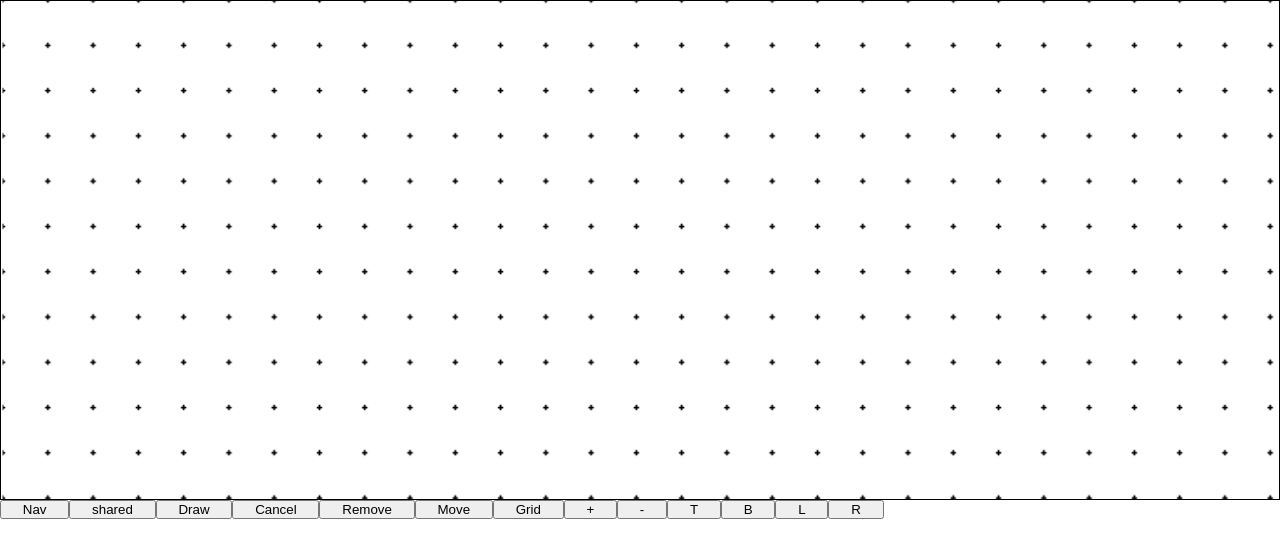
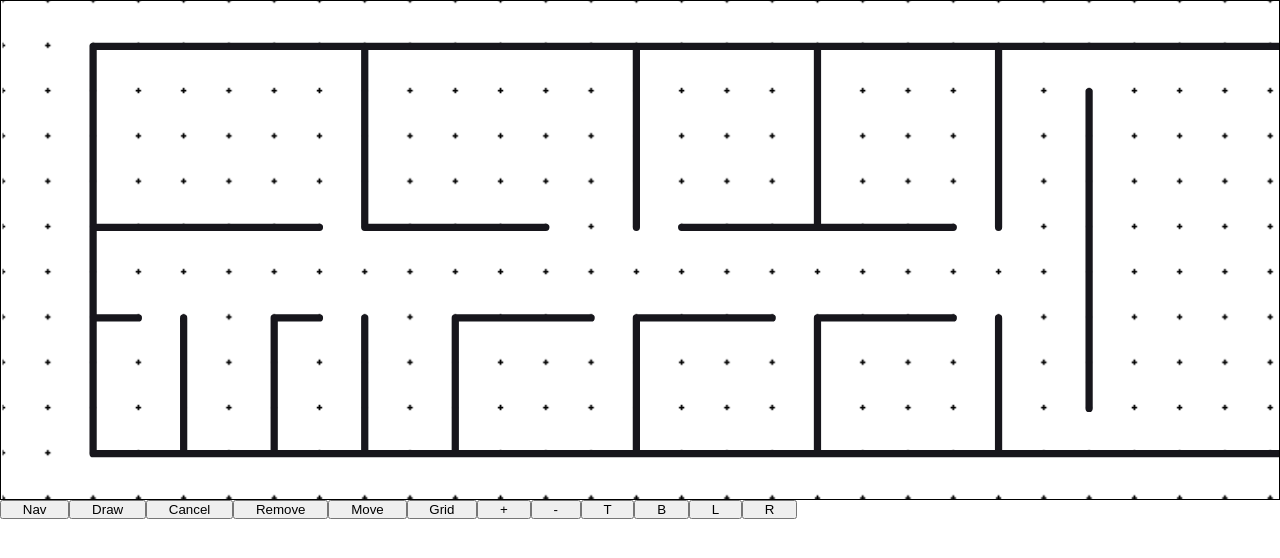
Before and after one commit to N6MCA51593/it-tasker, a React (Create React App) app in the folder client/: page / in a window 1280 px wide. Shown: the top 558 px of the page. Built offline with nearby package versions, Linux system fonts and the light colour scheme.

Commit message:
area progress

```diff
--- /dev/null
+++ b/client/src/features/geometry/AreaDrawing.js
@@ -0,0 +1,45 @@
+import React, { useState } from 'react';
+//import { useSelector, useDispatch } from 'react-redux';
+import FloorGeometry from 'features/geometry/FloorGeometry';
+import Grid from 'features/geometry/Grid';
+
+const AreaDrawing = ({
+  mode,
+  isGrid,
+  getRelCoord,
+  panHLvl,
+  panVLvl,
+  zoomLvl,
+  width,
+  height
+}) => {
+  //const dispatch = useDispatch();
+
+  const handleClick = e => {};
+
+  const handleMouseMove = e => {};
+
+  return (
+    <div
+      onClick={e => handleClick(e)}
+      onMouseMove={e => handleMouseMove(e)}
+      className='draw-area'
+    >
+      <svg
+        viewBox={`${panHLvl} ${panVLvl} ${width * zoomLvl} ${height * zoomLvl}`}
+      >
+        {isGrid && (
+          <Grid
+            panVLvl={panVLvl}
+            panHLvl={panHLvl}
+            width={width * zoomLvl}
+            height={height * zoomLvl}
+          />
+        )}
+        <FloorGeometry />
+      </svg>
+    </div>
+  );
+};
+
+export default AreaDrawing;
--- a/client/src/features/geometry/FloorGeometry.js
+++ b/client/src/features/geometry/FloorGeometry.js
@@ -1,26 +1,28 @@
-import React from 'react';
-import { useSelector } from 'react-redux';
+import React, { memo } from 'react';
+//import { useSelector } from 'react-redux';
 
 const FloorGeometry = () => {
-  const walls = useSelector(state => Object.values(state.walls.entities));
+  //const walls = useSelector(state => Object.values(state.walls.entities));
 
-  const path = (() => {
-    const reducer = (accum, wall) => {
-      const { x1, y1, x2, y2 } = wall.coords;
-      return accum + `M ${x1} ${y1} L ${x2} ${y2}`;
-    };
-    return walls.reduce(reducer, '');
-  })();
+  // const path = (() => {
+  //   const reducer = (accum, wall) => {
+  //     const { x1, y1, x2, y2 } = wall.coords;
+  //     return accum + `M ${x1} ${y1} L ${x2} ${y2}`;
+  //   };
+  //   return walls.reduce(reducer, '');
+  // })();
+  const path =
+    'M 100 50 L 2050 50M 2050 50 L 2050 500M 2050 500 L 100 500M 100 500 L 100 50M 100 350 L 150 350M 200 350 L 200 500M 300 350 L 350 350M 300 350 L 300 500M 400 500 L 400 350M 400 250 L 400 50M 100 250 L 350 250M 500 500 L 500 350M 700 250 L 700 50M 700 350 L 700 500M 900 350 L 900 500M 900 250 L 900 50M 1100 250 L 1100 50M 1100 500 L 1100 350M 1600 350 L 1600 500M 1600 250 L 1600 50M 500 350 L 650 350M 700 350 L 850 350M 900 350 L 1050 350M 1500 450 L 1500 100M 1200 100 L 1200 450M 400 250 L 600 250M 900 250 L 750 250M 900 250 L 1050 250';
 
   return (
     <path
       d={path}
       strokeWidth='8'
       stroke='#17161c'
-      stroke-linecap='round'
-      stroke-linejoin='round'
+      strokeLinecap='round'
+      strokeLinejoin='round'
     />
   );
 };
 
-export default FloorGeometry;
+export default memo(FloorGeometry);
--- a/client/src/features/geometry/Geometry.js
+++ b/client/src/features/geometry/Geometry.js
@@ -4,7 +4,8 @@ import useDimensions from 'features/geometry/useDimensions';
 import useCoordinates from 'features/geometry/useCoordinates';
 import useZoomAndPan from 'features/geometry/useZoomAndPan';
 import useGrid from 'features/geometry/useGrid';
-import GeometryDrawing from 'features/geometry/GeometryDrawing';
+//import GeometryDrawing from 'features/geometry/GeometryDrawing';
+import AreaDrawing from 'features/geometry/AreaDrawing';
 
 const Geometry = () => {
   const [mode, setMode] = useState('draw');
@@ -77,7 +78,7 @@ const Geometry = () => {
         onPointerLeave={() => handlePointerLeave()}
         onWheel={e => handleWheel(e)}
       >
-        <GeometryDrawing
+        {/*<GeometryDrawing
           mode={mode}
           isGrid={isGrid}
           getRelCoord={getRelCoord}
@@ -86,7 +87,19 @@ const Geometry = () => {
           zoomLvl={zoomLvl}
           width={width}
           height={height}
-        />
+        />*/}
+        {
+          <AreaDrawing
+            mode={mode}
+            isGrid={isGrid}
+            getRelCoord={getRelCoord}
+            panHLvl={panHLvl}
+            panVLvl={panVLvl}
+            zoomLvl={zoomLvl}
+            width={width}
+            height={height}
+          />
+        }
       </div>
       <GeometryControls
         zoomIn={zoomIn}
--- a/client/src/features/geometry/GeometryControls.js
+++ b/client/src/features/geometry/GeometryControls.js
@@ -1,6 +1,5 @@
 import React from 'react';
 import { cancelDrawing } from 'features/geometry/wallSlice';
-import sharedAct from 'features/geometry/sharedActions';
 import { useDispatch } from 'react-redux';
 
 const GeometryControls = ({
@@ -15,11 +14,6 @@ const GeometryControls = ({
   return (
     <div className='geometry-controls'>
       <button onClick={() => setMode('nav')}>Nav</button>
-      <button
-        onClick={() => dispatch(sharedAct({ id: '123', text: 'henlo stinky' }))}
-      >
-        shared
-      </button>
       <button onClick={() => setMode('draw')}>Draw</button>
       <button onClick={() => dispatch(cancelDrawing())}>Cancel</button>
       <button onClick={() => setMode('remove')}>Remove</button>
--- a/client/src/features/geometry/GeometryDrawing.js
+++ b/client/src/features/geometry/GeometryDrawing.js
@@ -7,7 +7,6 @@ import {
   saveWall,
   updateActiveWall
 } from 'features/geometry/wallSlice';
-import FloorGeometry from 'features/geometry/FloorGeometry';
 
 const GeometryDrawing = ({
   mode,
@@ -26,13 +25,15 @@ const GeometryDrawing = ({
   );
 
   const handleClick = e => {
-    if (mode === 'draw') {
+    if (mode === 'draw' || 'move') {
       const { x, y } = isGrid ? getRelCoord(e, true) : getRelCoord(e);
       if (activeWall) {
         dispatch(saveWall({ x, y }));
       }
 
-      dispatch(addWall({ x, y }));
+      if (mode === 'draw') {
+        dispatch(addWall({ x, y }));
+      }
     }
   };
 
--- a/client/src/styles/App.scss
+++ b/client/src/styles/App.scss
@@ -22,4 +22,5 @@ button {
 
 .active {
   pointer-events: none;
+  opacity: 0.5;
 }
```
Also changed, not shown: client/src/features/geometry/areaSlice.js (added, +36 -0 lines).
